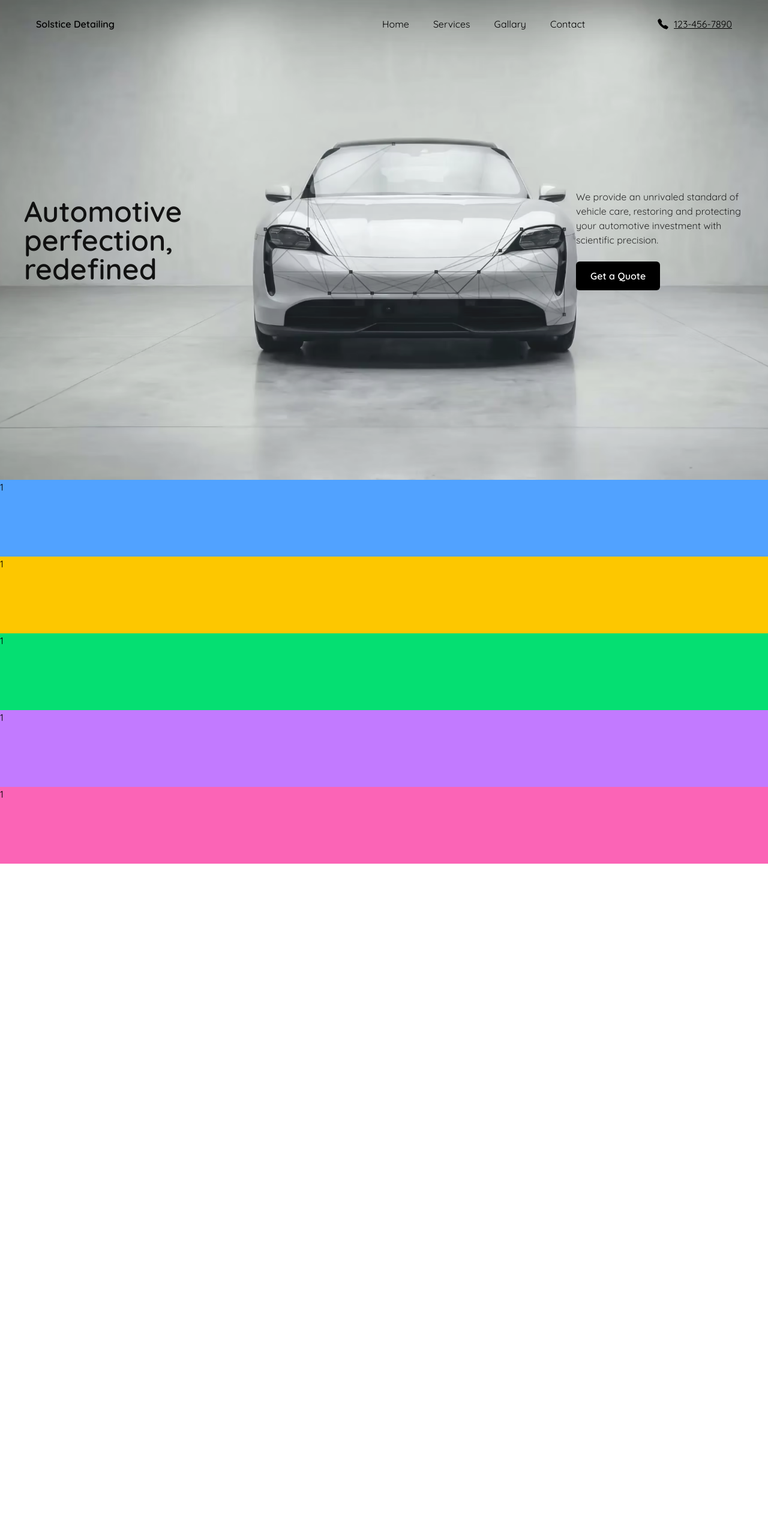
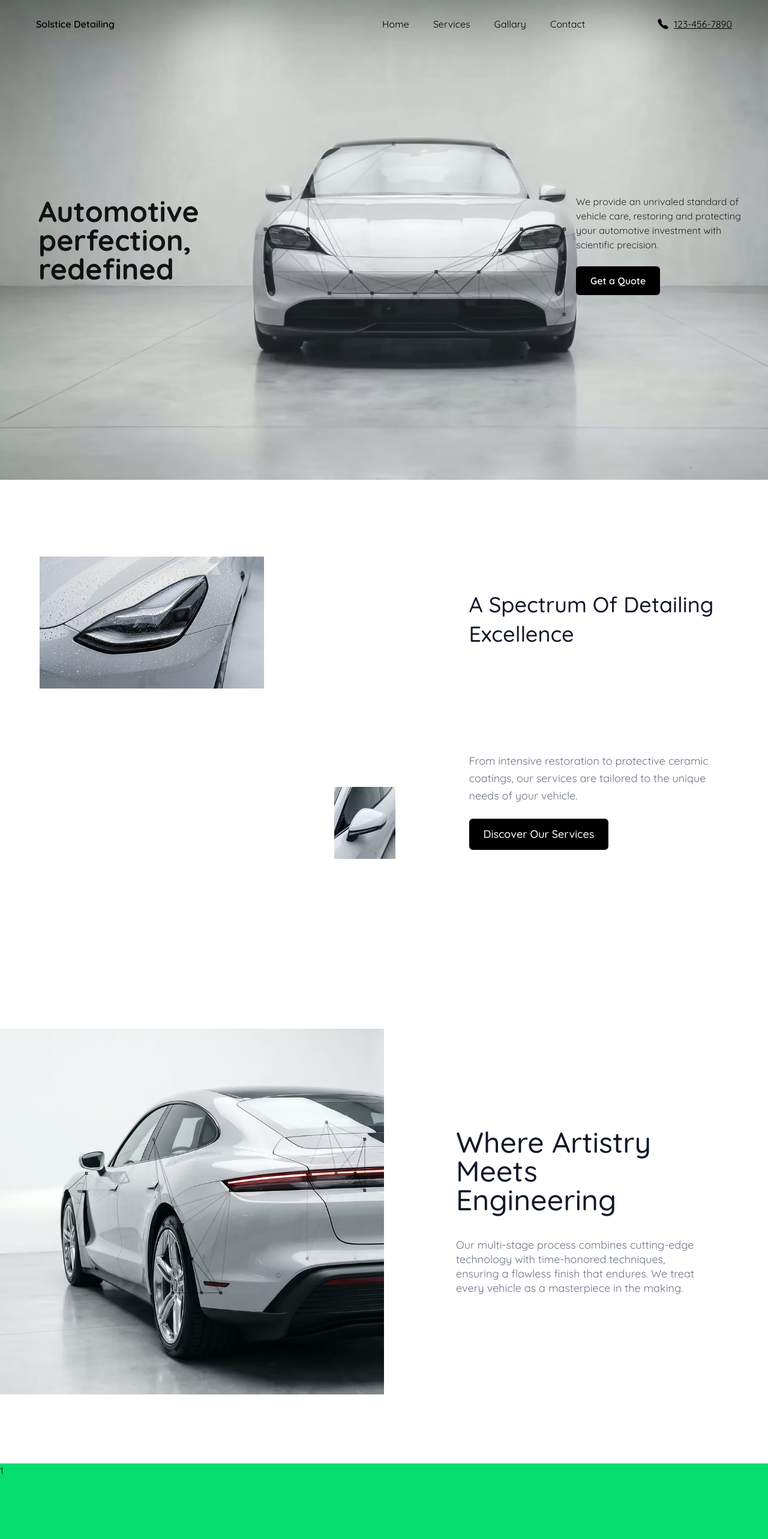
Before and after one commit to hrithik-nonia/solstice-detailing-frontend-clone, a React (Vite) app: page / in a window 1280 px wide. Shown: the top 2566 px of the page at 60% size. Before the commit the page ends 1440 px from the top, so only its background shows below. Built offline with nearby package versions, Linux system fonts and the light colour scheme; a web font is replaced by a local one.

Commit message:
section 2 and section 3 of landing page complete

```diff
--- a/src/pages/landing.jsx
+++ b/src/pages/landing.jsx
@@ -15,26 +15,91 @@ export default function Landing() {
         />
 
         {/* text area for banner */}
-        <div className="absolute inset-0 flex items-center w-full pl-10 pr-5 bg-white/10">
-          <h1 className="text-black/90 text-4xl md:text-5xl font-semibold max-w-sm">
+        <div className="absolute inset-0 flex flex-col justify-center px-6 md:px-16 bg-white/10 lg:flex-row lg:items-center lg:pl-16 lg:pr-5">
+          <h1 className="text-black/90 text-3xl md:text-5xl font-bold max-w-xl lg:max-w-sm">
             Automotive perfection, redefined
           </h1>
-
-          <div className="ml-auto">
-            <p className="text-black/80 text-sm md:text-base max-w-[300px]">
+          <div className=" lg:ml-auto ">
+            <p className="text-black/80 text-sm md:text-base mt-4 max-w-md lg:max-w-[300px] ">
               We provide an unrivaled standard of vehicle care, restoring and
               protecting your automotive investment with scientific precision.
             </p>
 
-            <button className="mt-6 w-fit bg-black text-white font-semibold px-6 py-3 rounded-md hover:bg-black/80 cursor-pointer">
+            <button className="mt-6 w-fit bg-black text-white font-semibold px-6 py-3 rounded-md hover:bg-black/80 transition">
               Get a Quote
             </button>
           </div>
         </div>
       </div>
 
-      <div className="w-full h-32 bg-blue-400">1</div>
-      <div className="w-full h-32 bg-yellow-400">1</div>
+      {/* section 2 */}
+
+      <div className="px-4 py-5 md:px-8 md:py-12 w-full lg:grid lg:grid-cols-[60%_40%] lg:h-screen">
+        {/* Two Images Row */}
+        <div className="flex gap-2.5 md:gap-5 mb-6 md:mb-10 lg:px-5 lg:py-20">
+          {/* Left Image — 60% */}
+          <div className="flex-[6] h-40 md:h-80 lg:h-55 rounded-xl overflow-hidden">
+            <img
+              src="/landing-page-img/lan-cont-img.avif"
+              alt="Car headlight"
+              className="w-full h-full object-cover lg:object-contain"
+            />
+          </div>
+
+          {/* Right Image — 40% */}
+          <div className="flex-[4] h-40 md:h-80 lg:h-30 rounded-xl overflow-hidden lg:mt-auto ">
+            <img
+              src="/landing-page-img/lan-cont-2-img.avif"
+              alt="Car mirror"
+              className="w-full h-full object-cover lg:object-contain"
+            />
+          </div>
+        </div>
+
+        <div className="lg:my-auto lg:gap-40 lg:flex lg:flex-col lg:px-5">
+          {/* Text Content */}
+          <h2 className="text-2xl md:text-5xl font-medium text-gray-900 leading-snug mb-3 lg:text-4xl">
+            A Spectrum Of Detailing Excellence
+          </h2>
+
+          <div>
+            <p className="text-sm md:text-2xl text-gray-500 leading-relaxed mb-6 lg:text-lg">
+              From intensive restoration to protective ceramic coatings, our
+              services are tailored to the unique needs of your vehicle.
+            </p>
+
+            {/* Button */}
+            <button className="bg-black text-white text-sm md:text-xl lg:text-lg font-medium px-6 py-4 rounded-md hover:bg-gray-800 transition  lg:py-3 lg:px-6">
+              Discover Our Services
+            </button>
+          </div>
+        </div>
+      </div>
+
+      {/* section 3 */}
+      <div className="w-full py-5 lg:grid lg:grid-cols-[50%_50%]">
+        <div>
+          <img
+            src="../../public/landing-page-img/lan-cont-3-img.avif"
+            alt="section 3 image"
+            className="object-contain lg:h-screen"
+          />
+        </div>
+
+        <div className="px-4 py-6 md:px-8 md:py-15 w-[90%] lg:my-auto lg:w-full lg:px-30">
+          <h2 className="text-2xl md:text-5xl font-medium text-gray-900 leading-tight mb-3 lg:leading-12">
+            Where Artistry <br /> Meets Engineering
+          </h2>
+
+          <p className="text-sm md:text-3xl text-gray-500 leading-5 md:leading-10 lg:text-lg lg:leading-6 lg:pt-7">
+            Our multi-stage process combines cutting-edge technology with
+            time-honored techniques, ensuring a flawless finish that endures. We
+            treat every vehicle as a masterpiece in the making.
+          </p>
+        </div>
+      </div>
+
+      {/* section 4 */}
       <div className="w-full h-32 bg-green-400">1</div>
       <div className="w-full h-32 bg-purple-400">1</div>
       <div className="w-full h-32 bg-pink-400">1</div>
```
